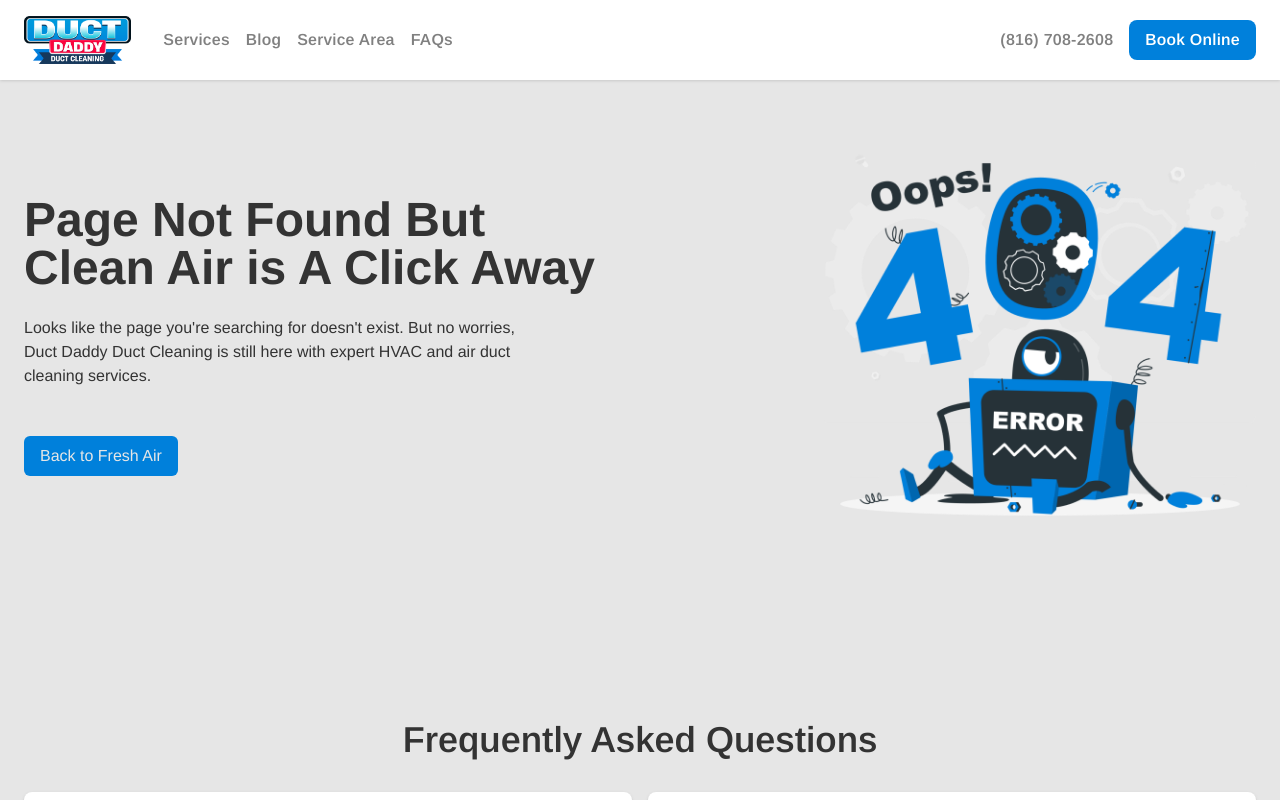
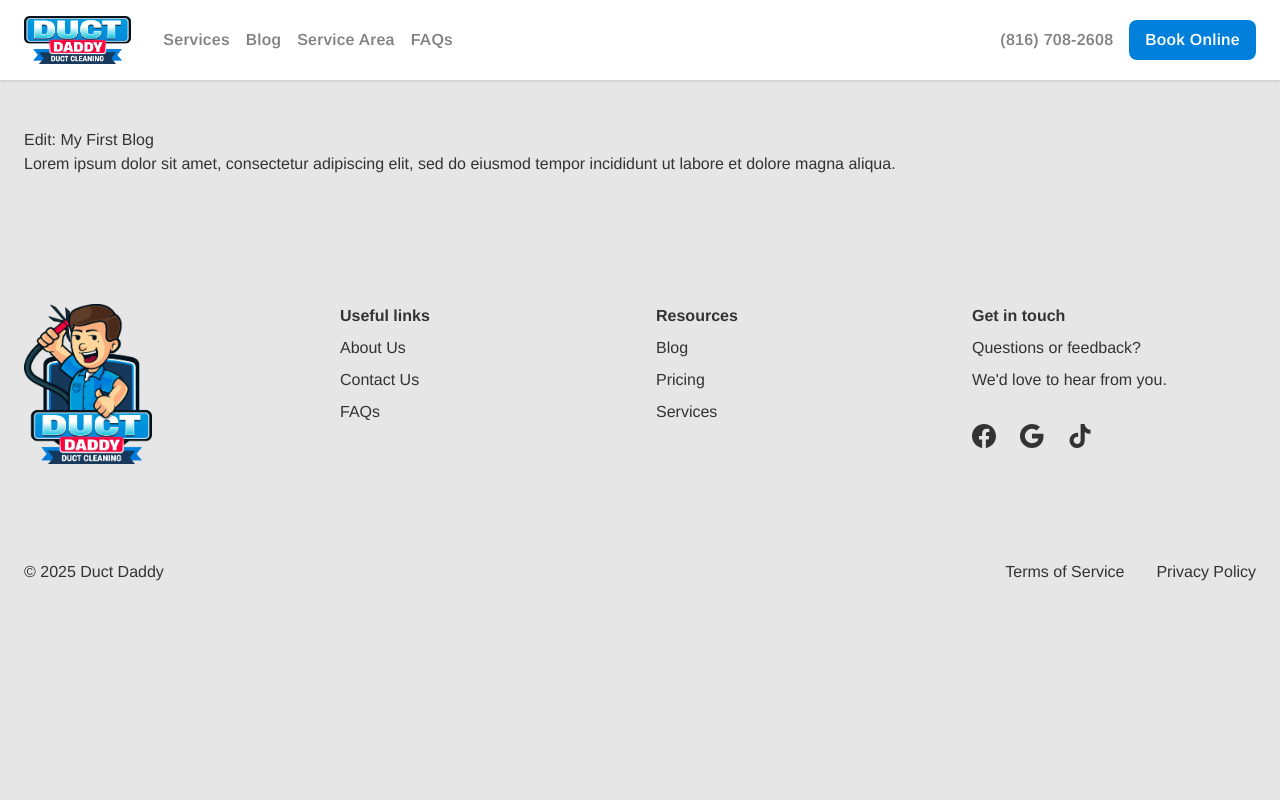
Before and after one commit to flowz0/duct-daddy, a Next.js app: page /edit/1 in a window 1280 px wide. Before the commit this address had no page. Shown: the top 800 px of the page. Built offline with nearby package versions, Linux system fonts and the light colour scheme.

Commit message:
blog dashboard edit page simple boiler template

```diff
--- /dev/null
+++ b/app/(pages)/edit/[id]/page.tsx
@@ -0,0 +1,22 @@
+import { getBlogs } from "@/lib/blogs";
+import { notFound } from "next/navigation";
+
+export default async function EditBlogPage({
+  params,
+}: {
+  params: {id: string};
+}) {
+  const blogs = await getBlogs();
+  const blog = blogs.find((b) => b.id === params.id);
+
+  if (!blog) return notFound();
+
+  return (
+    <main className="pt-32 pb-16 px-6 max-w-7xl mx-auto">
+      <header>
+        <h1>Edit: {blog.title}</h1>
+        <p>{blog.summary}</p>
+      </header>
+    </main>
+  );
+}
```
